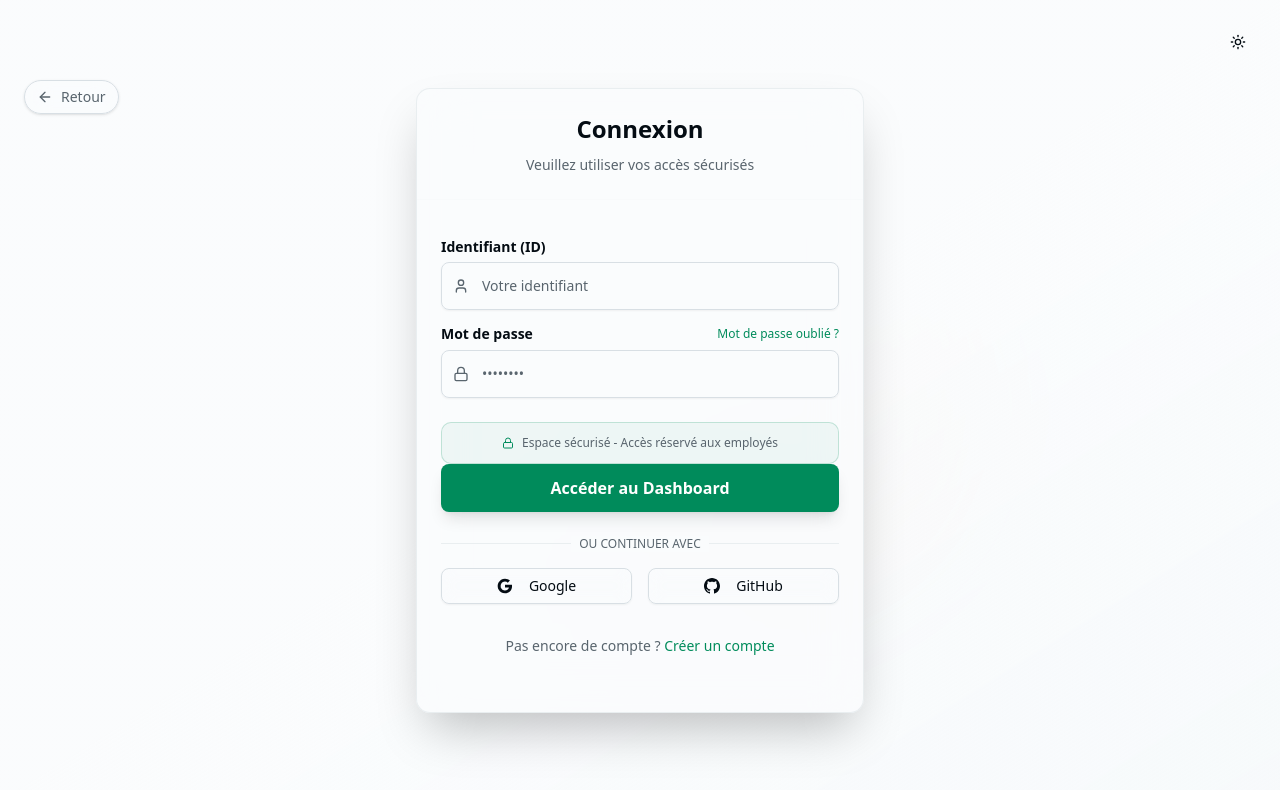
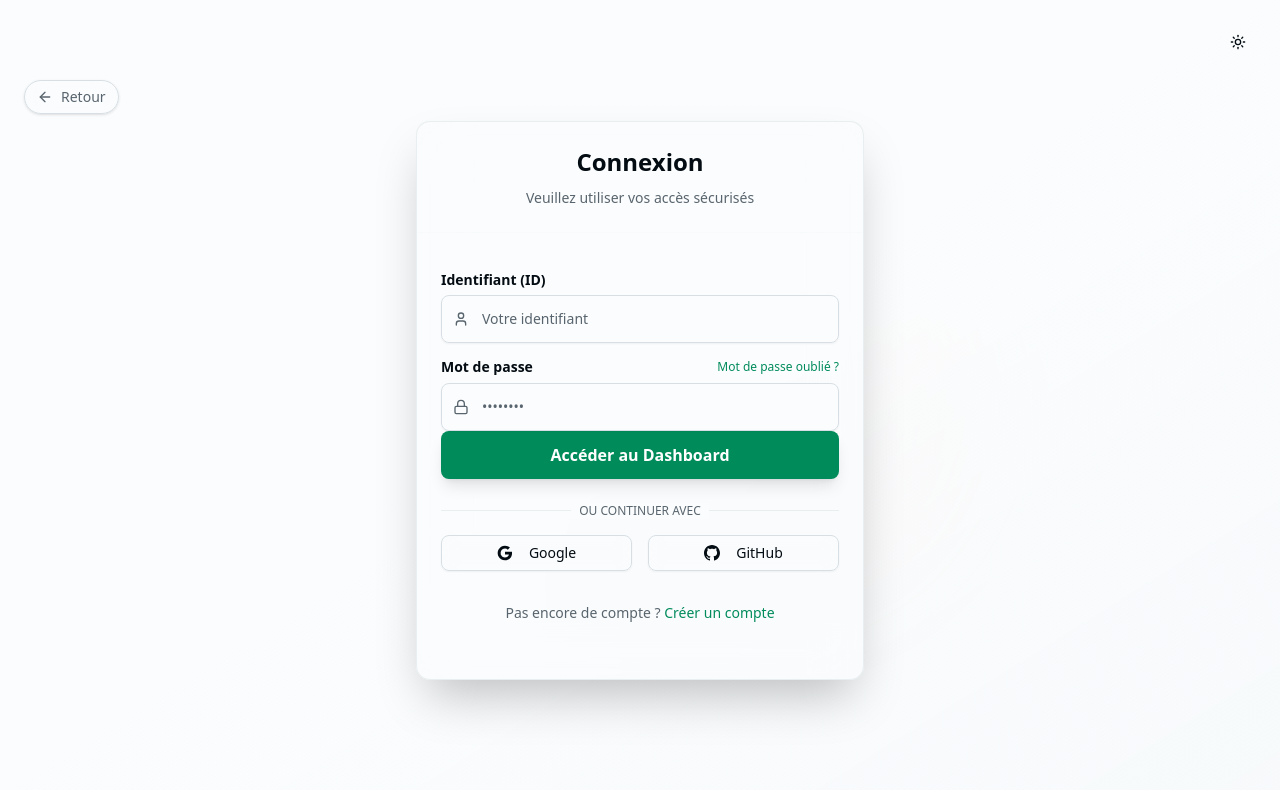
Before and after one commit to Armandodino/geo_e, a Next.js app: page /login in a window 1280 px wide. Shown: the top 790 px of the page. Built offline with nearby package versions, Linux system fonts and the light colour scheme.

Commit message:
style: Remove security notice banner from login

```diff
--- a/src/app/login/page.tsx
+++ b/src/app/login/page.tsx
@@ -130,11 +130,7 @@ export default function LoginPage() {
                 </div>
               </div>
 
-              {/* Authenticity notice */}
-              <div className="mt-6 bg-primary/5 border border-primary/20 rounded-lg p-3 text-xs text-center text-muted-foreground flex items-center justify-center gap-2">
-                <Lock className="h-3 w-3 text-primary" />
-                <span>Espace sécurisé - Accès réservé aux employés</span>
-              </div>
+
             </CardContent>
             <CardFooter className="flex flex-col gap-4 pb-8">
               <Button
```
